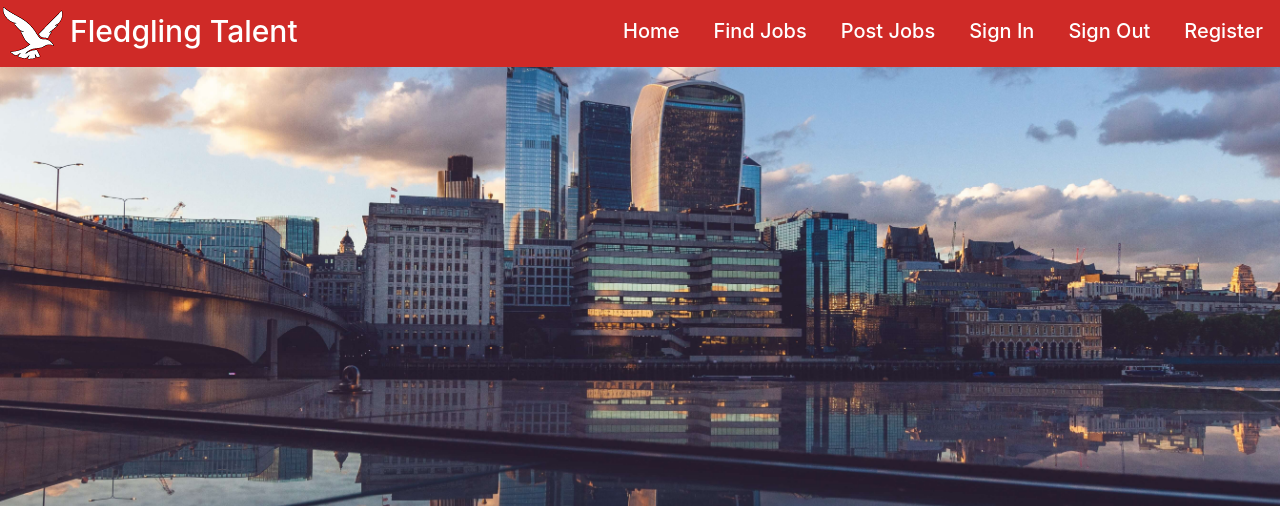
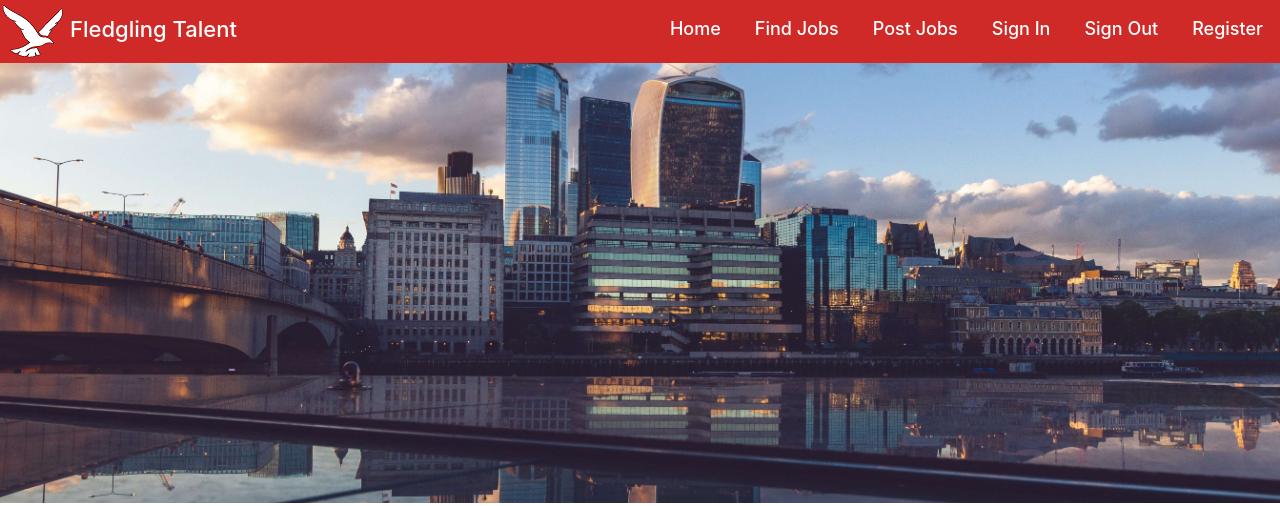
Before and after one commit to Code-Institute-Submissions/CI-MS3-Fledgling-Talent, a Flask app: page / in a window 1280 px wide. Shown: the top 506 px of the page. Run offline with Flask 2, Linux system fonts and the light colour scheme; data that the repository does not hold is empty; some libraries are stand-ins or nearby versions.

Commit message:
STYLE: Edit navbar font-sizes

```diff
--- a/static/css/style.css
+++ b/static/css/style.css
@@ -16,12 +16,12 @@ body {
     color: #FFF;
     padding: 1rem;
     padding-left: .5rem;
-    font-size: 3rem;
+    font-size: 2.2rem;
 }
 .navbar h4 {
     color: #FFF;
     padding: 1.2rem;
-    font-size: 2rem;
+    font-size: 1.8rem;
 }
 .nav-item a {
     width: 100%;
```
